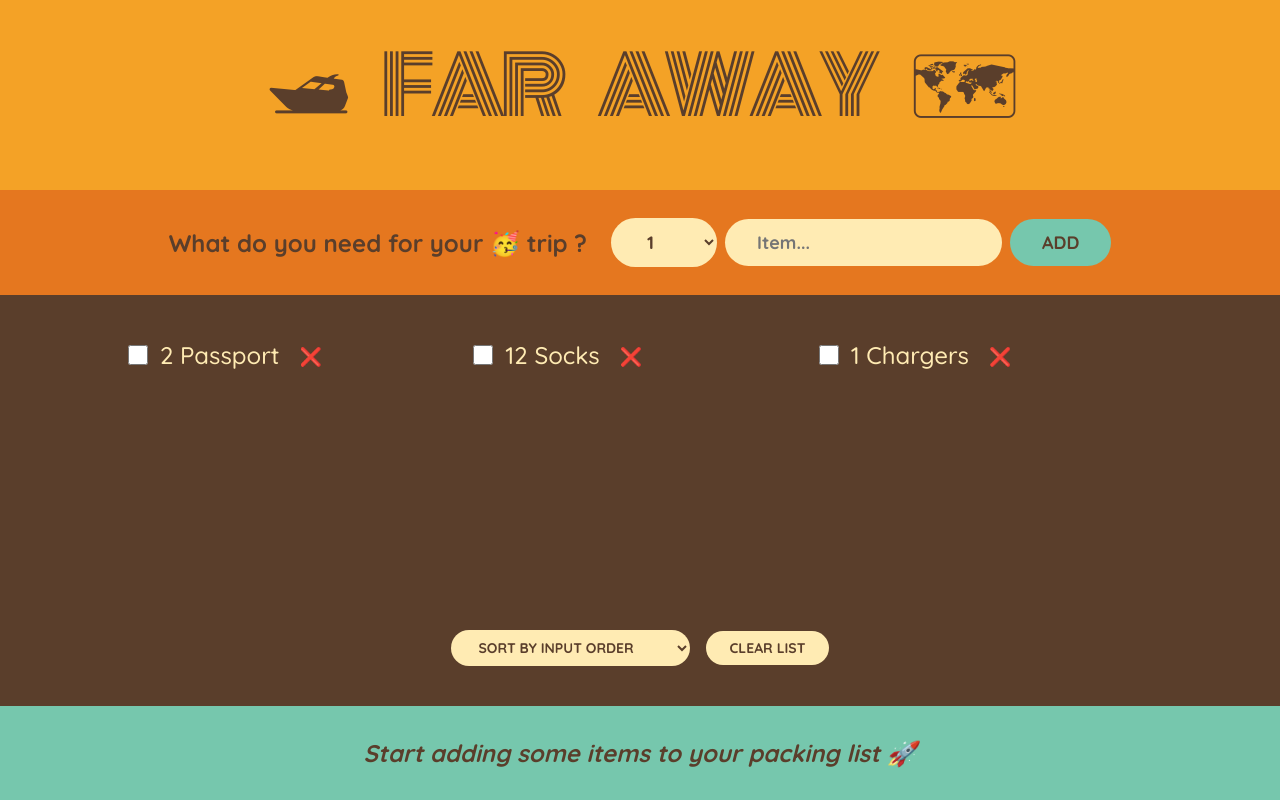
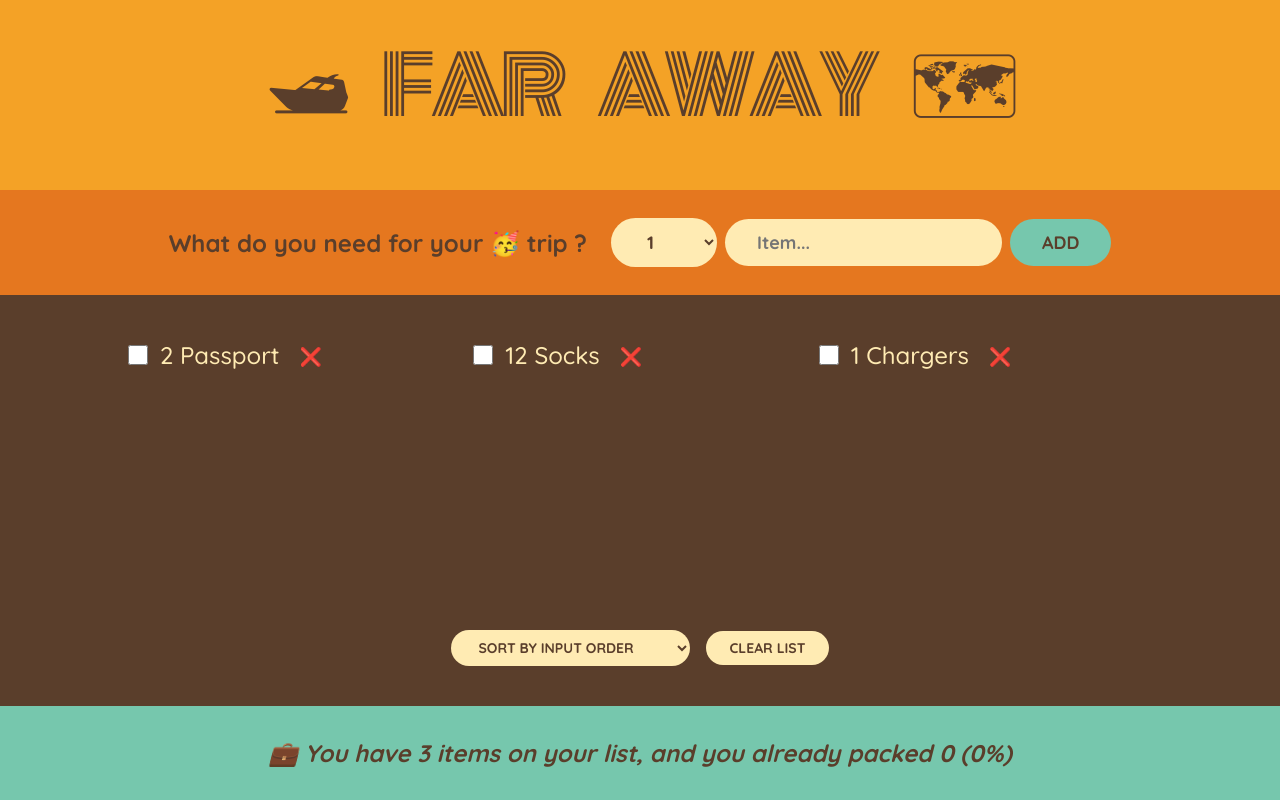
Before and after one commit to Bouchtarate/far-away, a React (Create React App) app: page / in a window 1280 px wide. Built offline with nearby package versions, Linux system fonts and the light colour scheme.

Commit message:
add statestique to the project {total items|packed items,msg if you pick all items}

```diff
--- a/src/App.jsx
+++ b/src/App.jsx
@@ -39,6 +39,9 @@ export default function App() {
       )
     );
   };
+  const handleClearItems = () => {
+    setItems(() => []);
+  };
   return (
     <div className="app">
       <Header />
@@ -47,8 +50,9 @@ export default function App() {
         items={items}
         onDeleteItems={handleDeleteItems}
         onUpdateItems={handleUpdateItems}
+        onClearItems={handleClearItems}
       />
-      <State />
+      <State itemsLength={items.length} packed={{ ...items }} />
     </div>
   );
 }
--- a/src/components/Item.jsx
+++ b/src/components/Item.jsx
@@ -1,5 +1,3 @@
-import { useState } from "react";
-
 export const Item = ({
   id,
   packed,
--- a/src/components/List.jsx
+++ b/src/components/List.jsx
@@ -1,5 +1,5 @@
 import { Item } from "./Item";
-export const List = ({ items, onDeleteItems, onUpdateItems }) => {
+export const List = ({ items, onDeleteItems, onUpdateItems, onClearItems }) => {
   return (
     <div className="list">
       <ul>
@@ -22,7 +22,7 @@ export const List = ({ items, onDeleteItems, onUpdateItems }) => {
           <option value="description">Sort by description</option>
           <option value="packed">Sort by packed status</option>
         </select>
-        <button>Clear list</button>
+        <button onClick={() => onClearItems()}>Clear list</button>
       </div>
     </div>
   );
--- a/src/components/State.jsx
+++ b/src/components/State.jsx
@@ -1,17 +1,29 @@
-export const State = ({ percentage }) => {
-  if (!percentage)
+export const State = ({ itemsLength, packed }) => {
+  if (!itemsLength)
     return (
       <footer className="stats">
         <em>Start adding some items to your packing list 🚀</em>
       </footer>
     );
-
+  console.log(itemsLength);
+  var calcTruePacking = 0;
+  for (let i = 0; i < itemsLength; i++) {
+    if (packed[i].packed === true) {
+      calcTruePacking++;
+    }
+  }
+  const getPercentage = (itemsLength, calcTruePacking) => {
+    return (calcTruePacking * 100) / itemsLength;
+  };
   return (
     <footer className="stats">
       <em>
-        {percentage === 100
+        {itemsLength === calcTruePacking
           ? "You got everything! Ready to go ✈️"
-          : `💼 You have X items on your list, and you already packed X (X}%)
+          : `💼 You have ${itemsLength} items on your list, and you already packed ${calcTruePacking} (${getPercentage(
+              itemsLength,
+              calcTruePacking
+            )}%)
           `}
       </em>
     </footer>
```
